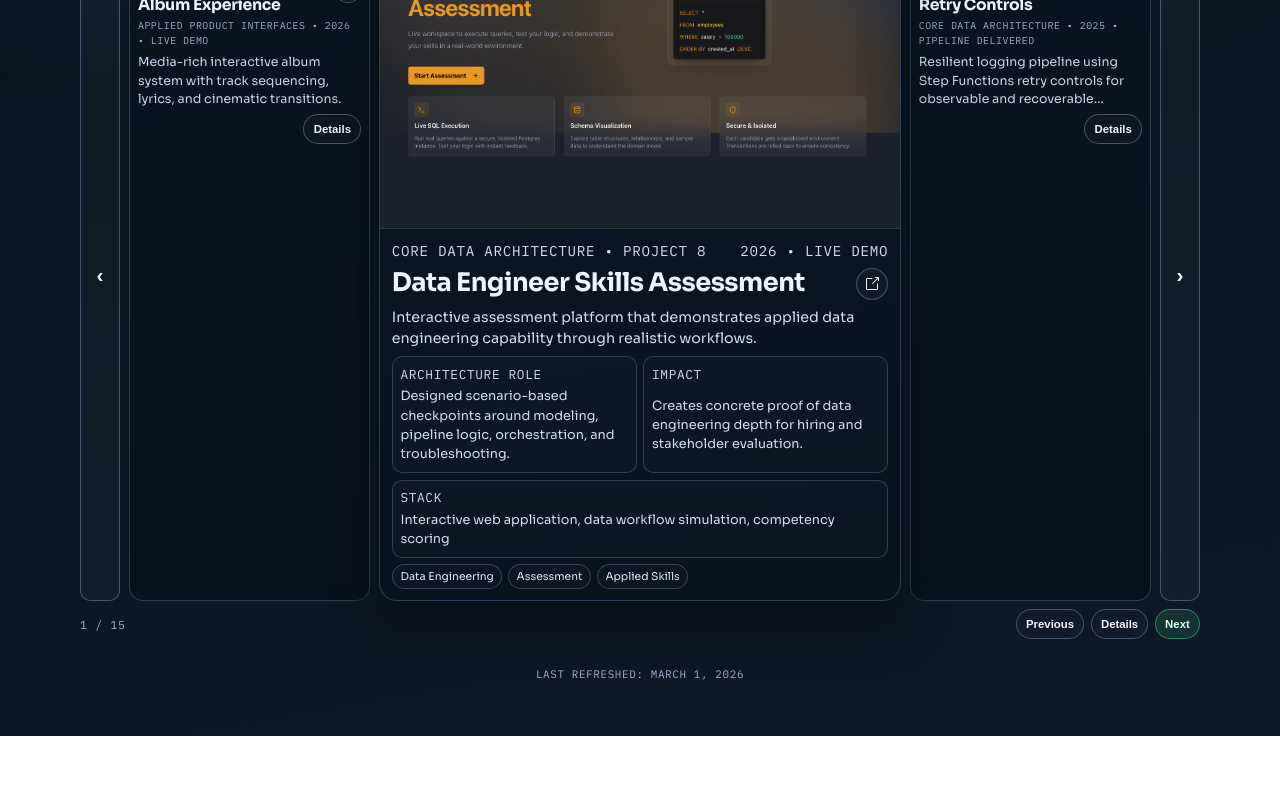
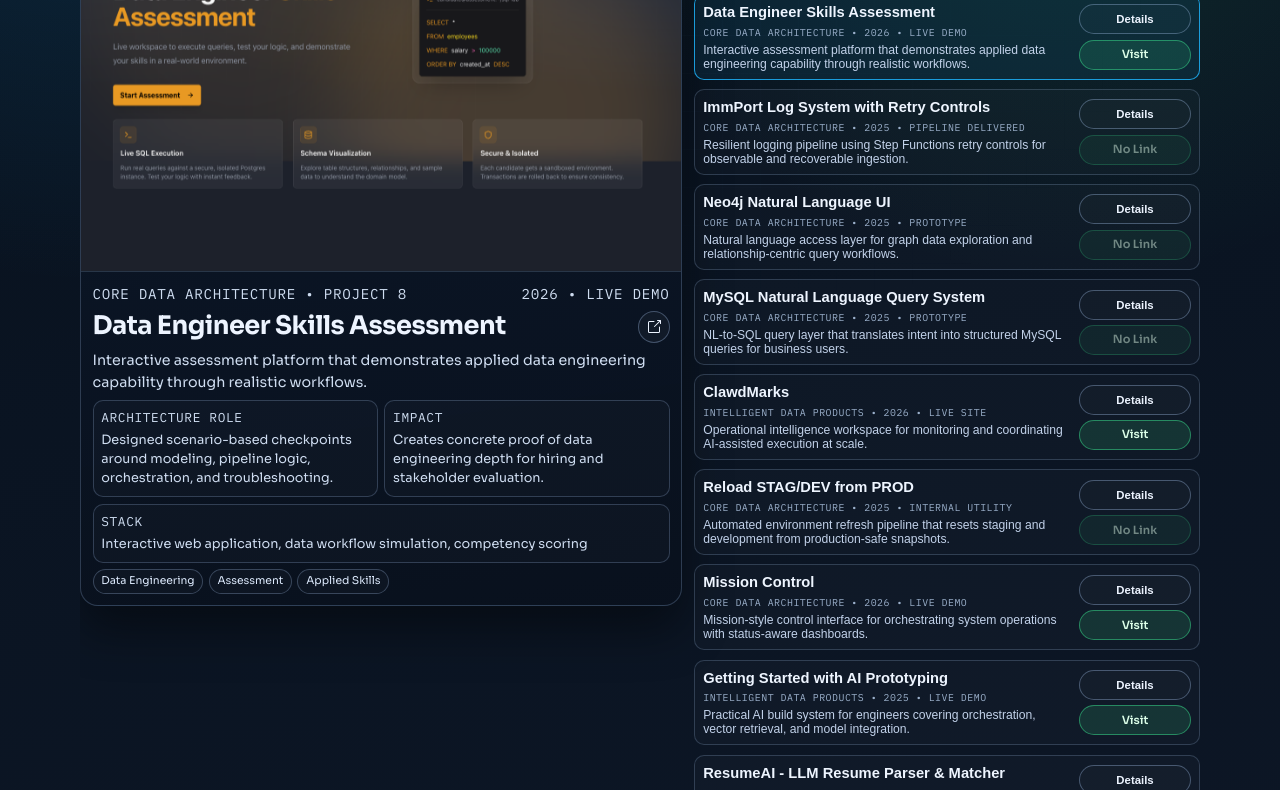
Before and after one commit to brianmarkowitz/brianmarkowitz.github.io, a plain HTML site: page index.html in a window 1280 px wide. Shown: the part 421-1211 px from the top of the page. Before the commit the page ends 1157 px from the top, so only its background shows below. Drawn offline with Linux system fonts and the light colour scheme.

Commit message:
Revert "Redesign project navigation as focused carousel"
This reverts commit e55391be5f26c83a2d63e7652a5f021f67a3b7a4.

```diff
--- a/index.html
+++ b/index.html
@@ -250,11 +250,11 @@
       margin-top: 0;
     }
 
-    .carousel-shell {
+    .systems-shell {
       display: grid;
-      grid-template-columns: 40px minmax(180px, 0.62fr) minmax(0, 1.34fr) minmax(180px, 0.62fr) 40px;
-      gap: 0.56rem;
-      align-items: stretch;
+      grid-template-columns: minmax(0, 1fr) minmax(0, 0.84fr);
+      gap: 0.76rem;
+      align-items: start;
       width: 100%;
       min-width: 0;
     }
@@ -264,11 +264,52 @@
       border-radius: var(--radius-lg);
       background: linear-gradient(172deg, rgba(12, 24, 40, 0.96), rgba(9, 17, 30, 0.98));
       overflow: hidden;
-      position: relative;
+      position: sticky;
+      top: calc(var(--topbar-height) + 0.56rem);
       box-shadow: var(--shadow);
       width: 100%;
       min-width: 0;
       max-width: 100%;
+    }
+
+    .spotlight-card.is-fit .spotlight-media {
+      aspect-ratio: 16 / 8.2;
+    }
+
+    .spotlight-card.is-fit .spotlight-body {
+      padding: 0.66rem;
+      gap: 0.36rem;
+    }
+
+    .spotlight-card.is-fit #spotlight-summary {
+      display: -webkit-box;
+      -webkit-line-clamp: 2;
+      -webkit-box-orient: vertical;
+      overflow: hidden;
+    }
+
+    .spotlight-card.is-fit .insight {
+      padding: 0.38rem;
+      gap: 0.16rem;
+    }
+
+    .spotlight-card.is-fit .insight p {
+      display: -webkit-box;
+      -webkit-line-clamp: 2;
+      -webkit-box-orient: vertical;
+      overflow: hidden;
+    }
+
+    .spotlight-card.is-fit .spotlight-tags {
+      display: none;
+    }
+
+    .spotlight-card.is-fit-hard .spotlight-media {
+      aspect-ratio: 16 / 7.6;
+    }
+
+    .spotlight-card.is-fit-hard .insight.wide {
+      display: none;
     }
 
     .spotlight-media {
@@ -404,90 +445,73 @@
       overflow-wrap: anywhere;
     }
 
-    .carousel-nav {
-      border: 1px solid rgba(164, 194, 236, 0.34);
+    .systems-column {
+      min-width: 0;
+      width: 100%;
+      max-width: 100%;
+    }
+
+    .systems-note {
+      color: var(--muted);
+      margin-bottom: 0.6rem;
+      font-size: 0.84rem;
+      border-left: 2px solid rgba(31, 182, 255, 0.4);
+      padding-left: 0.58rem;
+    }
+
+    .systems-grid {
+      display: grid;
+      gap: 0.58rem;
+      min-width: 0;
+      width: 100%;
+      max-width: 100%;
+    }
+
+    .project-row {
+      border: 1px solid rgba(164, 194, 236, 0.22);
       border-radius: var(--radius-sm);
-      background: rgba(255, 255, 255, 0.03);
-      color: var(--ink);
-      font-size: 1.3rem;
-      font-weight: 700;
-      cursor: pointer;
-      transition: 160ms ease;
-      min-height: 100%;
-    }
-
-    .carousel-nav:hover {
-      border-color: rgba(31, 182, 255, 0.84);
-      background: rgba(31, 182, 255, 0.14);
-    }
-
-    .carousel-peek {
-      border: 1px solid rgba(164, 194, 236, 0.24);
-      border-radius: var(--radius-md);
-      background: linear-gradient(160deg, rgba(10, 20, 34, 0.9), rgba(8, 16, 29, 0.9));
+      background: rgba(255, 255, 255, 0.02);
       padding: 0.5rem;
       display: grid;
-      gap: 0.28rem;
-      align-content: start;
+      grid-template-columns: minmax(0, 1fr) auto;
+      gap: 0.5rem;
+      align-items: center;
+      transition: border-color 170ms ease, background 170ms ease, transform 170ms ease;
+      width: 100%;
       min-width: 0;
+      max-width: 100%;
+    }
+
+    .project-row.is-active {
+      border-color: rgba(31, 182, 255, 0.82);
+      background: rgba(31, 182, 255, 0.08);
+      transform: translateX(2px);
+    }
+
+    .project-main {
+      appearance: none;
+      -webkit-appearance: none;
+      background: none;
+      border: none;
+      color: inherit;
+      text-align: left;
       cursor: pointer;
-      transition: border-color 160ms ease, background 160ms ease, transform 160ms ease;
-    }
-
-    .carousel-peek:hover {
-      border-color: rgba(31, 182, 255, 0.58);
-      background: linear-gradient(160deg, rgba(11, 24, 42, 0.92), rgba(9, 18, 32, 0.92));
-      transform: translateY(-1px);
-    }
-
-    .carousel-peek-head {
-      display: flex;
-      align-items: flex-start;
-      justify-content: space-between;
-      gap: 0.42rem;
-    }
-
-    .carousel-peek-title-link {
-      width: 26px;
-      height: 26px;
-      border-radius: 999px;
-      border: 1px solid rgba(164, 194, 236, 0.34);
-      background: rgba(255, 255, 255, 0.03);
-      color: var(--ink);
-      display: inline-flex;
-      align-items: center;
-      justify-content: center;
-      text-decoration: none;
-      flex-shrink: 0;
-      transition: 160ms ease;
-    }
-
-    .carousel-peek-title-link:hover {
-      border-color: rgba(31, 182, 255, 0.82);
-      background: rgba(31, 182, 255, 0.14);
-      transform: translateY(-1px);
-    }
-
-    .carousel-peek-title-link svg {
-      width: 12px;
-      height: 12px;
-      fill: currentColor;
-    }
-
-    .carousel-peek-kicker {
-      font-family: 'IBM Plex Mono', monospace;
-      font-size: 0.62rem;
-      text-transform: uppercase;
-      letter-spacing: 0.05em;
-      color: var(--accent-2);
-    }
-
-    .carousel-peek-title {
-      font-size: 0.98rem;
-      line-height: 1.2;
-    }
-
-    .carousel-peek-meta {
+      display: grid;
+      gap: 0.24rem;
+      width: 100%;
+      padding: 0;
+      min-width: 0;
+    }
+
+    .project-title {
+      font-size: 0.92rem;
+      font-weight: 600;
+      color: #eef5ff;
+      line-height: 1.3;
+      overflow-wrap: anywhere;
+    }
+
+    .project-meta {
       font-family: 'IBM Plex Mono', monospace;
       font-size: 0.62rem;
       color: var(--muted);
@@ -495,42 +519,23 @@
       letter-spacing: 0.05em;
     }
 
-    .carousel-peek-summary {
-      font-size: 0.78rem;
-      color: #c5d4ea;
+    .project-summary {
+      font-size: 0.76rem;
+      color: #c2d2ea;
       display: -webkit-box;
-      -webkit-line-clamp: 3;
+      -webkit-line-clamp: 2;
       -webkit-box-orient: vertical;
       overflow: hidden;
       overflow-wrap: anywhere;
     }
 
-    .carousel-peek-actions {
+    .project-actions {
       display: flex;
-      justify-content: flex-end;
-    }
-
-    .carousel-footer {
-      margin-top: 0.5rem;
-      display: flex;
-      align-items: center;
-      justify-content: space-between;
-      gap: 0.6rem;
-      flex-wrap: wrap;
-    }
-
-    .carousel-counter {
-      font-family: 'IBM Plex Mono', monospace;
-      font-size: 0.72rem;
-      color: var(--muted);
-      text-transform: uppercase;
-      letter-spacing: 0.06em;
-    }
-
-    .carousel-footer-actions {
-      display: flex;
-      gap: 0.4rem;
-      flex-wrap: wrap;
+      flex-direction: column;
+      gap: 0.34rem;
+      justify-content: center;
+      align-items: stretch;
+      min-width: 112px;
     }
 
     .mini-btn {
@@ -736,20 +741,12 @@
     }
 
     @media (max-width: 1240px) {
-      .carousel-shell {
-        grid-template-columns: repeat(2, minmax(0, 1fr));
-      }
-
-      .carousel-nav {
-        display: none;
+      .systems-shell {
+        grid-template-columns: 1fr;
       }
 
       .spotlight-card {
-        grid-column: 1 / -1;
-      }
-
-      .carousel-peek {
-        min-height: 0;
+        position: static;
       }
 
       .spotlight-media {
@@ -759,6 +756,14 @@
       .spotlight-body {
         padding: 0.84rem;
         gap: 0.5rem;
+      }
+
+      .spotlight-card.is-fit .spotlight-tags {
+        display: flex;
+      }
+
+      .spotlight-card.is-fit-hard .insight.wide {
+        display: grid;
       }
 
       .modal-layout {
@@ -809,33 +814,9 @@
         margin-bottom: 0.52rem;
       }
 
-      .section-head p {
+      .section-head p,
+      .systems-note {
         font-size: 0.8rem;
-      }
-
-      .carousel-shell {
-        grid-template-columns: 1fr;
-      }
-
-      .carousel-peek {
-        display: none;
-      }
-
-      .carousel-footer {
-        margin-top: 0.36rem;
-        align-items: stretch;
-      }
-
-      .carousel-counter {
-        width: 100%;
-      }
-
-      .carousel-footer-actions {
-        width: 100%;
-      }
-
-      .carousel-footer-actions .mini-btn {
-        flex: 1 1 31%;
       }
 
       .spotlight-body {
@@ -848,6 +829,30 @@
 
       .insight.wide {
         grid-column: auto;
+      }
+
+      .project-row {
+        grid-template-columns: 1fr;
+        gap: 0.4rem;
+        padding: 0.44rem;
+      }
+
+      .project-title {
+        font-size: 0.84rem;
+      }
+
+      .project-summary {
+        font-size: 0.72rem;
+      }
+
+      .project-actions {
+        min-width: 0;
+        flex-direction: row;
+        flex-wrap: wrap;
+      }
+
+      .mini-btn {
+        flex: 1 1 48%;
       }
 
       .modal {
@@ -872,8 +877,7 @@
       .btn,
       .mini-btn,
       .topnav-github,
-      .carousel-nav,
-      .carousel-peek,
+      .project-row,
       .modal-overlay,
       .spotlight-media img {
         transition: none !important;
@@ -909,14 +913,11 @@
 
     <section id="spotlight">
       <div class="section-head reveal">
-        <h2>Project Carousel</h2>
+        <h2>Flagship Project</h2>
+        <p>Most impressive project first, with deep context and direct access to live artifacts.</p>
       </div>
 
-      <div class="carousel-shell reveal">
-        <button class="carousel-nav" id="carousel-prev" type="button" aria-label="Previous project">‹</button>
-
-        <article class="carousel-peek" id="carousel-prev-card" aria-label="Previous project"></article>
-
+      <div class="systems-shell">
         <article class="spotlight-card reveal" id="spotlight-card">
           <div class="spotlight-media">
             <img id="spotlight-image" src="" alt="Project preview" loading="lazy">
@@ -957,17 +958,11 @@
           </div>
         </article>
 
-        <article class="carousel-peek" id="carousel-next-card" aria-label="Next project"></article>
-
-        <button class="carousel-nav" id="carousel-next" type="button" aria-label="Next project">›</button>
-      </div>
-
-      <div class="carousel-footer reveal">
-        <p class="carousel-counter" id="carousel-counter"></p>
-        <div class="carousel-footer-actions">
-          <button class="mini-btn" id="carousel-prev-btn" type="button">Previous</button>
-          <button class="mini-btn" id="carousel-details-btn" type="button">Details</button>
-          <button class="mini-btn primary" id="carousel-next-btn" type="button">Next</button>
+        <div class="systems-column" id="systems">
+          <div class="section-head section-tight reveal">
+            <h2>Project Systems</h2>
+          </div>
+          <div class="systems-grid" id="systems-grid"></div>
         </div>
       </div>
     </section>
@@ -1297,6 +1292,8 @@
     };
 
     let lastFocused = null;
+    let spotlightSyncAttached = false;
+    let spotlightSyncRaf = 0;
     let resizeTimer = null;
     let topbarResizeObserver = null;
 
@@ -1312,127 +1309,12 @@
       return `<a class="${className}" href="${url}" target="_blank" rel="noopener noreferrer">${label}</a>`;
     }
 
-    function getProjectIndex(projectId) {
-      const index = projects.findIndex((project) => project.id === projectId);
-      return index >= 0 ? index : 0;
-    }
-
-    function wrapProjectIndex(index) {
-      const total = projects.length;
-      return ((index % total) + total) % total;
-    }
-
-    function createPeekCard(project, positionLabel) {
-      const externalIcon = project.demoUrl
-        ? `
-          <a class="carousel-peek-title-link" href="${project.demoUrl}" target="_blank" rel="noopener noreferrer" aria-label="Open ${project.title}">
-            <svg viewBox="0 0 16 16" aria-hidden="true">
-              <path d="M11.5 1a.5.5 0 0 0 0 1h1.793L8.146 7.146a.5.5 0 1 0 .708.708L14 2.707V4.5a.5.5 0 0 0 1 0v-3a.5.5 0 0 0-.5-.5h-3z"></path>
-              <path d="M3.5 2A1.5 1.5 0 0 0 2 3.5v9A1.5 1.5 0 0 0 3.5 14h9a1.5 1.5 0 0 0 1.5-1.5V8a.5.5 0 0 0-1 0v4.5a.5.5 0 0 1-.5.5h-9a.5.5 0 0 1-.5-.5v-9a.5.5 0 0 1 .5-.5H8a.5.5 0 0 0 0-1H3.5z"></path>
-            </svg>
-          </a>
-        `
-        : '';
-
-      return `
-        <p class="carousel-peek-kicker">${positionLabel}</p>
-        <div class="carousel-peek-head">
-          <h3 class="carousel-peek-title">${project.title}</h3>
-          ${externalIcon}
-        </div>
-        <p class="carousel-peek-meta">${project.systemLabel} • ${project.year} • ${project.status}</p>
-        <p class="carousel-peek-summary">${project.summary}</p>
-        <div class="carousel-peek-actions">
-          <button class="mini-btn js-peek-details" type="button" data-id="${project.id}">Details</button>
-        </div>
-      `;
-    }
-
-    function renderCarouselCards() {
-      const total = projects.length;
-      if (!total) return;
-
-      const currentIndex = getProjectIndex(state.activeProjectId);
-      const prevProject = projects[wrapProjectIndex(currentIndex - 1)];
-      const nextProject = projects[wrapProjectIndex(currentIndex + 1)];
-
-      const prevCard = document.getElementById('carousel-prev-card');
-      const nextCard = document.getElementById('carousel-next-card');
-      const counter = document.getElementById('carousel-counter');
-
-      if (prevCard) {
-        prevCard.innerHTML = createPeekCard(prevProject, 'Previous');
-        prevCard.dataset.id = String(prevProject.id);
-        prevCard.tabIndex = 0;
-        prevCard.setAttribute('role', 'button');
-      }
-
-      if (nextCard) {
-        nextCard.innerHTML = createPeekCard(nextProject, 'Next');
-        nextCard.dataset.id = String(nextProject.id);
-        nextCard.tabIndex = 0;
-        nextCard.setAttribute('role', 'button');
-      }
-
-      if (counter) counter.textContent = `${currentIndex + 1} / ${total}`;
-
-      document.querySelectorAll('.carousel-peek').forEach((card) => {
-        card.onclick = (event) => {
-          if (event.target.closest('.js-peek-details') || event.target.closest('a')) return;
-          const projectId = Number(card.dataset.id);
-          if (!Number.isFinite(projectId)) return;
-          state.activeProjectId = projectId;
-          renderSpotlight();
-          renderCarouselCards();
-        };
-
-        card.onkeydown = (event) => {
-          if (event.key !== 'Enter' && event.key !== ' ') return;
-          event.preventDefault();
-          const projectId = Number(card.dataset.id);
-          if (!Number.isFinite(projectId)) return;
-          state.activeProjectId = projectId;
-          renderSpotlight();
-          renderCarouselCards();
-        };
-      });
-
-      document.querySelectorAll('.js-peek-details').forEach((button) => {
-        button.onclick = () => {
-          const projectId = Number(button.dataset.id);
-          if (!Number.isFinite(projectId)) return;
-          openProjectModal(projectId);
-        };
-      });
-    }
-
-    function shiftProject(step) {
-      const currentIndex = getProjectIndex(state.activeProjectId);
-      const nextIndex = wrapProjectIndex(currentIndex + step);
-      state.activeProjectId = projects[nextIndex].id;
-      renderSpotlight();
-      renderCarouselCards();
-    }
-
-    function setupCarouselControls() {
-      const prevButton = document.getElementById('carousel-prev');
-      const nextButton = document.getElementById('carousel-next');
-      const prevFooterButton = document.getElementById('carousel-prev-btn');
-      const detailsFooterButton = document.getElementById('carousel-details-btn');
-      const nextFooterButton = document.getElementById('carousel-next-btn');
-
-      if (prevButton) prevButton.onclick = () => shiftProject(-1);
-      if (nextButton) nextButton.onclick = () => shiftProject(1);
-      if (prevFooterButton) prevFooterButton.onclick = () => shiftProject(-1);
-      if (detailsFooterButton) detailsFooterButton.onclick = () => openProjectModal(state.activeProjectId);
-      if (nextFooterButton) nextFooterButton.onclick = () => shiftProject(1);
-
-      document.addEventListener('keydown', (event) => {
-        const modalOpen = document.getElementById('project-modal-overlay')?.classList.contains('open');
-        if (modalOpen) return;
-        if (event.key === 'ArrowLeft') shiftProject(-1);
-        if (event.key === 'ArrowRight') shiftProject(1);
-      });
+    function createMiniAction(label, url, variant = '', emptyLabel = 'No Link') {
+      const className = ['mini-btn', variant].filter(Boolean).join(' ');
+      if (!url) {
+        return `<span class="${className} disabled" aria-disabled="true">${emptyLabel}</span>`;
+      }
+      return `<a class="${className}" href="${url}" target="_blank" rel="noopener noreferrer">${label}</a>`;
     }
 
     function renderSpotlight() {
@@ -1442,6 +1324,7 @@
       const image = document.getElementById('spotlight-image');
       image.src = project.image;
       image.alt = `${project.title} preview`;
+      image.onload = () => fitSpotlightCard();
 
       document.getElementById('spotlight-system').textContent = `${project.systemLabel} • Project ${project.id}`;
       document.getElementById('spotlight-status').textContent = `${project.year} • ${project.status}`;
@@ -1465,6 +1348,50 @@
       document.getElementById('spotlight-tags').innerHTML = project.tags
         .map((tag) => `<span class="tag">${tag}</span>`)
         .join('');
+
+      markActiveRows();
+      fitSpotlightCard();
+    }
+
+    function renderSystems() {
+      const root = document.getElementById('systems-grid');
+      if (!root) return;
+
+      root.innerHTML = projects
+        .map((project) => `
+          <article class="project-row reveal ${project.id === state.activeProjectId ? 'is-active' : ''}" data-id="${project.id}">
+            <button class="project-main js-open-project" type="button" data-id="${project.id}">
+              <span class="project-title">${project.title}</span>
+              <span class="project-meta">${project.systemLabel} • ${project.year} • ${project.status}</span>
+              <span class="project-summary">${project.summary}</span>
+            </button>
+            <div class="project-actions">
+              <button class="mini-btn js-open-project" type="button" data-id="${project.id}">Details</button>
+              ${createMiniAction('Visit', project.demoUrl, 'primary', 'No Link')}
+            </div>
+          </article>
+        `)
+        .join('');
+
+      root.querySelectorAll('.js-open-project').forEach((button) => {
+        button.addEventListener('click', () => {
+          const projectId = Number(button.dataset.id);
+          if (!Number.isFinite(projectId)) return;
+
+          state.activeProjectId = projectId;
+          renderSpotlight();
+          openProjectModal(projectId);
+        });
+      });
+
+      setupAdaptiveSpotlight();
+      setupReveal();
+    }
+
+    function markActiveRows() {
+      document.querySelectorAll('.project-row').forEach((row) => {
+        row.classList.toggle('is-active', Number(row.dataset.id) === state.activeProjectId);
+      });
     }
 
     function openProjectModal(projectId) {
@@ -1474,7 +1401,6 @@
 
       state.activeProjectId = project.id;
       renderSpotlight();
-      renderCarouselCards();
 
       lastFocused = document.activeElement;
 
@@ -1505,7 +1431,6 @@
         focusButton.addEventListener('click', () => {
           state.activeProjectId = project.id;
           renderSpotlight();
-          renderCarouselCards();
           closeProjectModal();
           focusSpotlight();
         });
@@ -1559,6 +1484,82 @@
       const rect = section.getBoundingClientRect();
       if (rect.top < -80 || rect.top > window.innerHeight * 0.45) {
         section.scrollIntoView({ behavior: 'smooth', block: 'start' });
+      }
+    }
+
+    function syncSpotlightFromRows() {
+      if (window.matchMedia('(max-width: 1240px)').matches) return;
+
+      const rows = Array.from(document.querySelectorAll('.project-row'));
+      if (!rows.length) return;
+
+      const topbar = parseFloat(getComputedStyle(document.documentElement).getPropertyValue('--topbar-height')) || 0;
+      const anchor = topbar + 132;
+      let containingRow = null;
+      let firstBelowRow = null;
+
+      for (const row of rows) {
+        const rect = row.getBoundingClientRect();
+
+        if (rect.bottom < topbar + 8) continue;
+
+        if (!firstBelowRow && rect.top >= anchor) {
+          firstBelowRow = row;
+        }
+
+        if (rect.top <= anchor && rect.bottom >= anchor) {
+          containingRow = row;
+          break;
+        }
+      }
+
+      const candidate = containingRow || firstBelowRow || rows[rows.length - 1];
+      if (!candidate) return;
+
+      const nextId = Number(candidate.dataset.id);
+      if (!Number.isFinite(nextId) || nextId === state.activeProjectId) return;
+
+      state.activeProjectId = nextId;
+      renderSpotlight();
+    }
+
+    function requestSpotlightSync() {
+      if (spotlightSyncRaf) return;
+      spotlightSyncRaf = requestAnimationFrame(() => {
+        spotlightSyncRaf = 0;
+        syncSpotlightFromRows();
+      });
+    }
+
+    function setupAdaptiveSpotlight() {
+      if (!spotlightSyncAttached) {
+        window.addEventListener('scroll', requestSpotlightSync, { passive: true });
+        spotlightSyncAttached = true;
+      }
+
+      requestSpotlightSync();
+    }
+
+    function fitSpotlightCard() {
+      const card = document.getElementById('spotlight-card');
+      if (!card) return;
+
+      card.classList.remove('is-fit', 'is-fit-hard');
+
+      if (window.matchMedia('(max-width: 1240px)').matches) {
+        return;
+      }
+
+      const topbar = parseFloat(getComputedStyle(document.documentElement).getPropertyValue('--topbar-height')) || 0;
+      const available = window.innerHeight - topbar - 12;
+
+      if (card.getBoundingClientRect().height <= available) {
+        return;
+      }
+
+      card.classList.add('is-fit');
+      if (card.getBoundingClientRect().height > available) {
+        card.classList.add('is-fit-hard');
       }
     }
 
@@ -1620,8 +1621,7 @@
 
     setupTopbarHeightSync();
     renderSpotlight();
-    renderCarouselCards();
-    setupCarouselControls();
+    renderSystems();
     setupProjectModal();
     setupReveal();
     setLastUpdated();
@@ -1631,7 +1631,8 @@
       clearTimeout(resizeTimer);
       resizeTimer = setTimeout(() => {
         syncTopbarHeight();
-        renderCarouselCards();
+        setupAdaptiveSpotlight();
+        fitSpotlightCard();
       }, 180);
     });
   </script>
```
